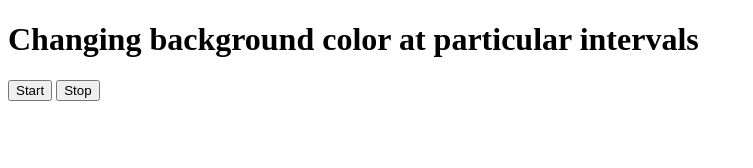
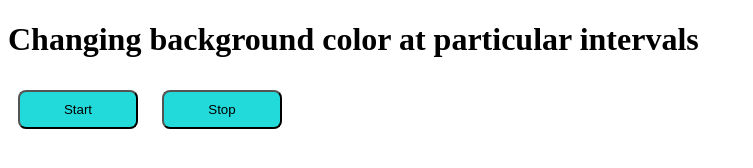
Before and after one commit to iSubhamSingh/JavaScript-MiniProjects, a plain HTML site: page ColorChanger/index.html in a window 1280 px wide. Shown: the whole page, without its empty margins (0-753 px from the left). Drawn offline with Linux system fonts and the light colour scheme.

Commit message:
added styling

```diff
--- a/ColorChanger/index.html
+++ b/ColorChanger/index.html
@@ -3,12 +3,13 @@
   <head>
     <meta charset="UTF-8" />
     <meta name="viewport" content="width=device-width, initial-scale=1.0" />
+    <link rel="stylesheet" href="style.css">
     <title>Color changer</title>
   </head>
   <body>
     <h1>Changing background color at particular intervals</h1>
-    <button id="start">Start</button>
-    <button id="stop">Stop</button>
+    <button id="start" class="btn">Start</button>
+    <button id="stop" class="btn">Stop</button>
   </body>
    <script src="script.js"></script>
 </html>
--- a/ColorChanger/style.css
+++ b/ColorChanger/style.css
@@ -1,3 +1,8 @@
-body{
-    background-color: #e67b96 ;
+.btn{
+    padding: 10px;
+    border-radius: 8px;
+    width: 120px;
+    margin: 10px;
+    background-color: rgb(35, 218, 218);
+
 }
```
